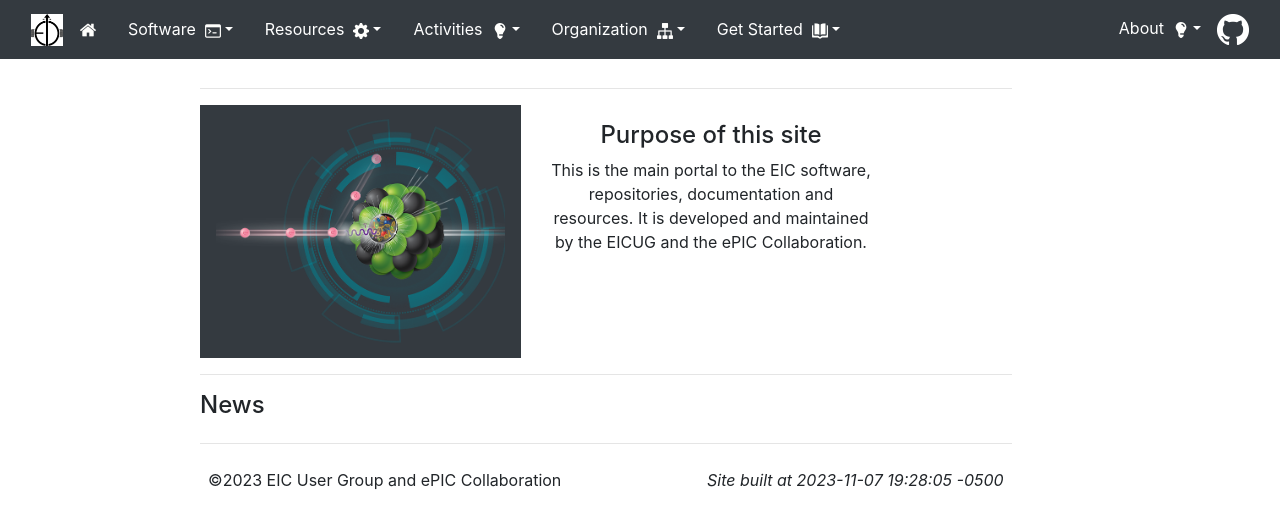
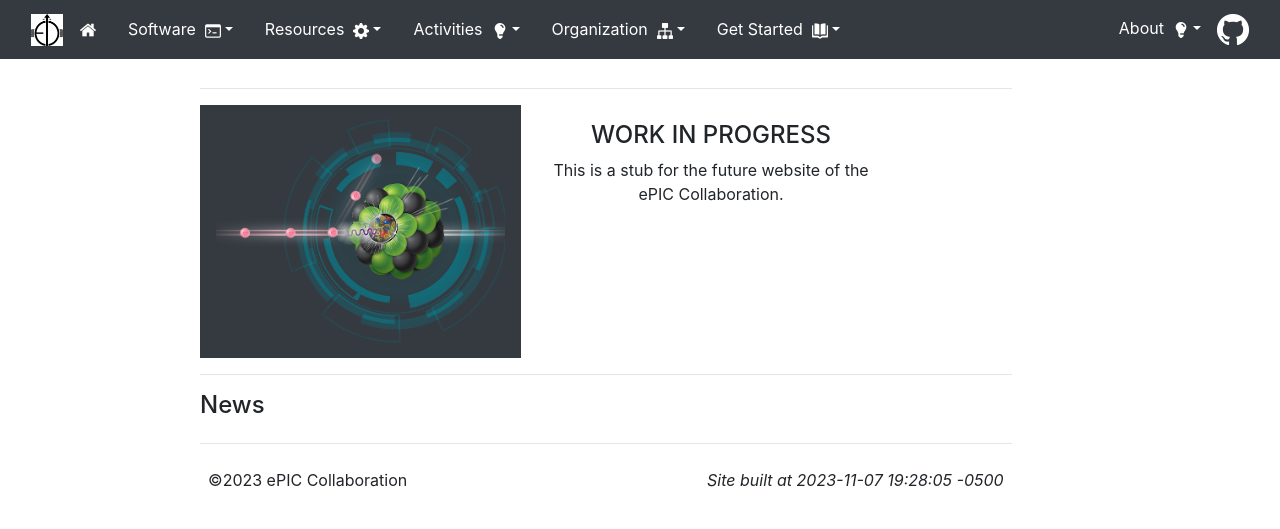
Before and after one commit to eic/epic.github.io, a Jekyll site: the page built from index.html, in a window 1280 px wide. Shown: the top 529 px of the page. Built offline with Jekyll 4.4.1, drawn with Linux system fonts in a browser that asks for light colours; nearby versions of some CDN libraries.

Commit message:
Tweaked the stub of the landing page.

```diff
--- a/_layouts/home.html
+++ b/_layouts/home.html
@@ -12,9 +12,8 @@
 
         <div class="col-md-5">
           <p class="lead">
-	    <h4>Purpose of this site</h4>
-	    This is the main portal to the EIC software, repositories, documentation and resources.
-	    It is developed and maintained by the EICUG and the ePIC Collaboration.
+	    <h4>WORK IN PROGRESS</h4>
+	    This is a stub for the future website of the ePIC Collaboration.
 	    <!--
 	    <hr/>
 	    Questions? Contact the EICUG Software Working Group Conveners:<br/><a href="mailto:eicug-software-conveners@eicug.org">eicug-software-conveners@eicug.org</a>
@@ -32,7 +31,7 @@
 
     <table width="100%"><tr>
 <td><div style="text-align:left;">
-    &copy;2023 EIC User Group and ePIC Collaboration
+    &copy;2023 ePIC Collaboration
 </div></td>
 
 <td><div style="text-align:right;">
```
